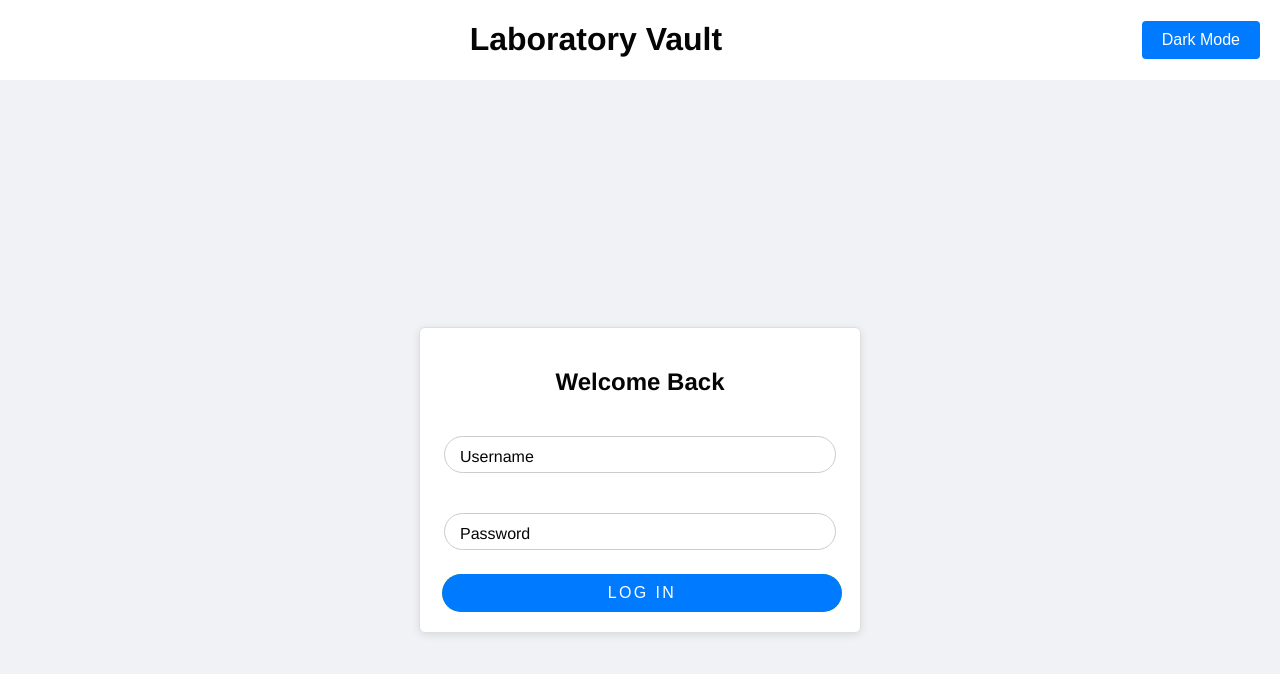
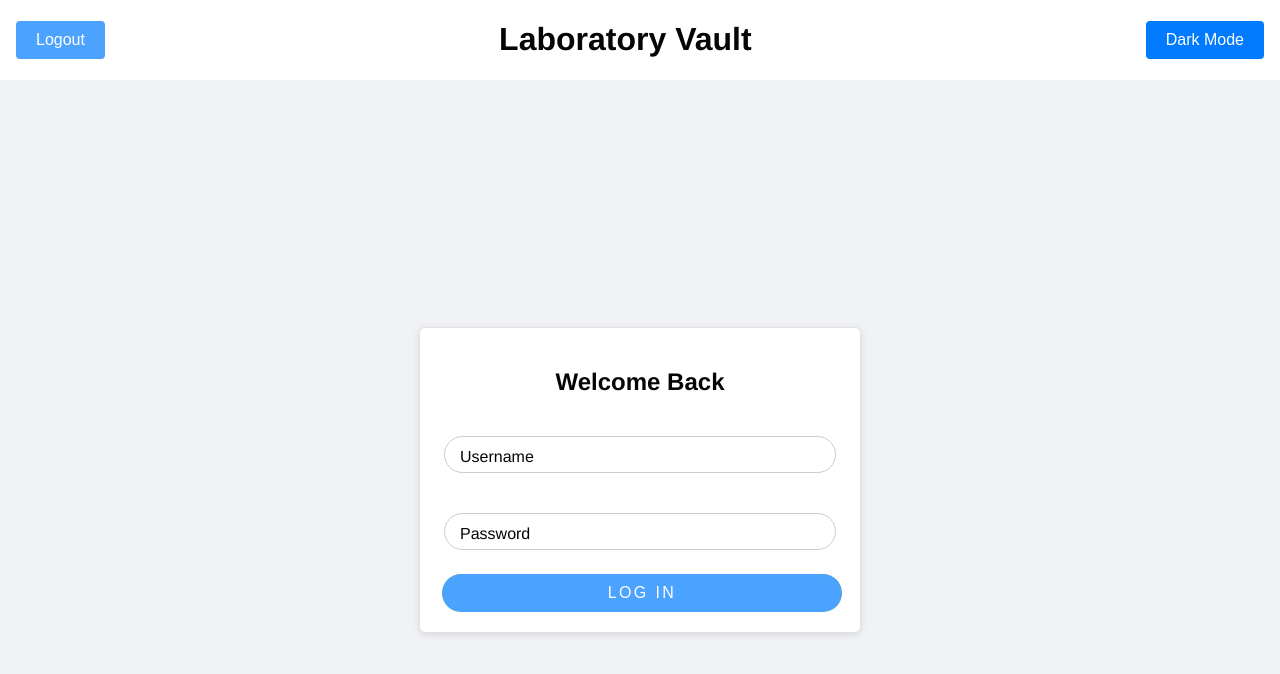
Before and after one commit to Conava/labserver, a Vue app in the folder client/: page / in a window 1280 px wide. Shown: the top 674 px of the page. Built offline with nearby package versions, Linux system fonts and the light colour scheme; no server answers.

Commit message:
Code cleanup and comments added

```diff
--- a/client/src/App.vue
+++ b/client/src/App.vue
@@ -1,7 +1,7 @@
 <template>
   <div :class="bodyClass">
     <div id="app">
-      <app-header></app-header>
+      <AppHeader></AppHeader>
       <div class="main-content">
         <!-- Use Vuex getters directly in the template for conditional rendering -->
         <LoginWindow v-if="!isLoggedIn"/>
@@ -17,14 +17,14 @@ import { mapActions, mapGetters } from 'vuex';
 import HomeDashboard from './components/HomeDashboard.vue';
 import LoginWindow from './components/LoginWindow.vue';
 import CoralAuthWindow from './components/CoralAuthWindow.vue';
-import Header from "./components/AppHeader.vue";
+import AppHeader from "./components/AppHeader.vue";
 
 export default {
   name: 'App',
   components: {
     HomeDashboard,
     LoginWindow,
-    'app-header': Header,
+    AppHeader,
     CoralAuthWindow
   },
   computed: {
@@ -37,6 +37,9 @@ export default {
     ...mapActions(['checkAuthenticationVuex']),
   },
   created() {
+    // Calls the checkAuthenticationVuex action when the component is created to check if the user is already authenticated.
+    // If the user is authenticated, the user is redirected to the HomeDashboard component.
+    // Also sets the class of the <body> element according to the current theme.
     this.checkAuthenticationVuex();
     document.body.className = this.theme === 'dark' ? 'dark-mode' : '';
   }
--- a/client/src/assets/theme.css
+++ b/client/src/assets/theme.css
@@ -18,15 +18,17 @@
   --link-color: #007BFF;
   --link-hover-color: #0056b3;
   --spinner-color: #000;
+  --header-background-color: #FFFFFF;
+  --header-border-color: #E0E0E0;
 }
 
 /* Dark Theme */
 body.dark-mode {
-  --background-color: #121212;
+  --background-color: #1A1A1A;
   --text-color: #E0E0E0;
-  --card-background-color: #1E1E1E;
+  --card-background-color: #242424;
   --card-text-color: #E0E0E0;
-  --card-border-color: #333333;
+  --card-border-color: #2E2E2E;
   --button-background-color: #0481fd;
   --button-text-color: #FFFFFF;
   --button-hover-background-color: #0060DF;
@@ -40,6 +42,8 @@ body.dark-mode {
   --link-color: #0A84FF;
   --link-hover-color: #0060DF;
   --spinner-color: #fff;
+  --header-background-color: #242424;
+  --header-border-color: #333333;
 }
 
 body {
@@ -106,6 +110,13 @@ button:hover {
   background-color: var(--button-hover-background-color);
   color: var(--button-hover-text-color);
 }
+
+button:disabled {
+  opacity: 0.7;
+  cursor: not-allowed;
+  pointer-events: none;
+}
+
 input {
   background-color: var(--input-background-color);
   color: var(--input-text-color);
--- a/client/src/components/AppHeader.vue
+++ b/client/src/components/AppHeader.vue
@@ -1,7 +1,6 @@
 <template>
   <header>
-    <button v-if="isLoggedIn" @click="logoutButtonClick">Logout</button>
-    <div v-else class="placeholder"></div>
+    <button :disabled="!isLoggedIn" @click="logoutButtonClick">Logout</button>
     <h1>Laboratory Vault</h1>
     <button @click="toggleDarkMode">
       {{ theme === 'dark' ? 'Light Mode' : 'Dark Mode' }}
@@ -35,10 +34,10 @@ header {
   display: flex;
   justify-content: space-between;
   align-items: center;
-  background-color: var(--card-background-color);
+  background-color: var(--header-background-color);
   color: var(--text-color);
-  border-bottom: 1px;
-  border-color: var(--card-border-color);
+  border-bottom: 2px;
+  border-color: var(--header-border-color);
 }
 
 header h1 {
@@ -46,12 +45,7 @@ header h1 {
   flex-grow: 1;
 }
 
-.placeholder {
-  width: 70px;
-  height: 20px;
-}
-
 button {
-  margin: 20px;
+  margin: 16px;
 }
 </style>
--- a/client/src/components/HomeDashboard.vue
+++ b/client/src/components/HomeDashboard.vue
@@ -95,6 +95,7 @@ export default {
 }
 
 .main-card {
+  margin-top: 10px;
   max-width: calc(100% - 40px);
 }
 
--- a/client/src/components/LoginWindow.vue
+++ b/client/src/components/LoginWindow.vue
@@ -19,7 +19,7 @@
 </template>
 
 <script>
-import { mapActions } from 'vuex';
+import {mapActions} from 'vuex';
 
 export default {
   name: 'LoginWindow',
@@ -38,13 +38,22 @@ export default {
   methods: {
     ...mapActions(['loginVuex']),
     async submitForm() {
-      const { success, message } = await this.loginVuex({ username: this.username, password: this.password });
-      if (!success) {
-        this.errorMessage = message;
-        this.username = '';
-        this.password = '';
-      } else {
-        this.errorMessage = ''; // Clear any previous error message
+      try {
+        // Attempt to log in using the Vuex action 'loginVuex'
+        const response = await this.loginVuex({username: this.username, password: this.password});
+        if (!response.success) {
+          // If login is unsuccessful, display the error message and clear inputs
+          this.errorMessage = response.message;
+          this.username = '';
+          this.password = '';
+        } else {
+          // On successful login, clear any error message
+          this.errorMessage = '';
+        }
+      } catch (error) {
+        // Handle any errors that occur during the API call
+        console.error('Login error:', error);
+        this.errorMessage = error.message || 'An error occurred during login.';
       }
     }
   }
@@ -85,7 +94,7 @@ button {
     left: 0;
     width: 0;
     height: 100%;
-    background-color: var(--accent-color2);
+    background-color: var(--accent-color);
     transition: all .3s;
     border-radius: 10rem;
     z-index: -1;
--- a/client/src/main.js
+++ b/client/src/main.js
@@ -2,5 +2,7 @@ import {createApp} from 'vue';
 import App from './App.vue';
 import store from './store.js';
 
-// Create a new Vue app instance and use the store.
+// Create a new Vue application instance
+// This instance is configured to use the Vuex store for state management
+// The application is then mounted to the DOM element with the ID 'app'
 createApp(App).use(store).mount('#app');
--- a/client/vue.config.js
+++ b/client/vue.config.js
@@ -2,8 +2,3 @@ const { defineConfig } = require('@vue/cli-service')
 module.exports = defineConfig({
   transpileDependencies: true
 })
-module.exports = {
-  publicPath: process.env.NODE_ENV === 'production'
-    ? '/'
-    : '/'
-}
```
Also changed, not shown: client/src/store.js (+75 -8 lines).
